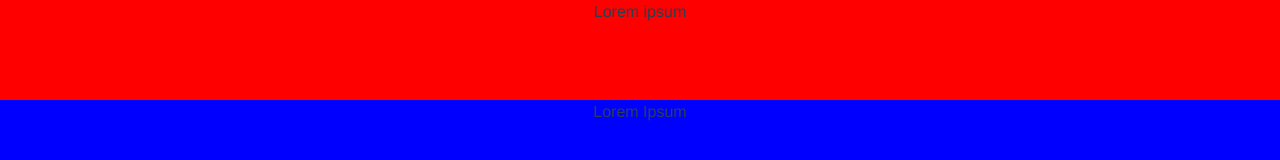
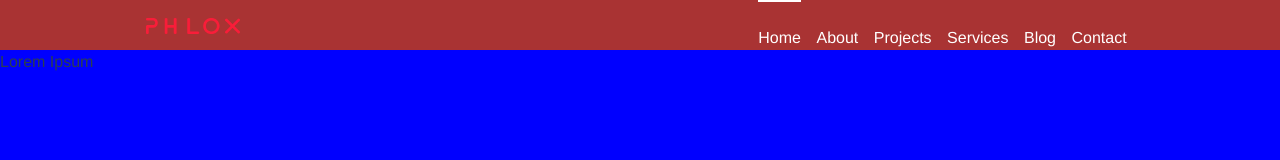
Before and after one commit to AndreaNocciolini/proj-html-vuejs, a Vue app: page / in a window 1280 px wide. Shown: the top 160 px of the page. Built offline with nearby package versions, Linux system fonts and the light colour scheme.

Commit message:
add header (to polish)

```diff
--- a/src/App.vue
+++ b/src/App.vue
@@ -28,7 +28,6 @@ export default {
   font-family: Avenir, Helvetica, Arial, sans-serif;
   -webkit-font-smoothing: antialiased;
   -moz-osx-font-smoothing: grayscale;
-  text-align: center;
   color: #2c3e50;
 }
 </style>
--- a/src/components/Header.vue
+++ b/src/components/Header.vue
@@ -1,7 +1,19 @@
 <template>
   <header>
-      <div>
-          Lorem ipsum
+      <div class="header-container d-flex justify-content-around align-items-center">
+          <div class="header-logo">
+              <img src="../assets/images/logotype.png" alt="">
+          </div>
+          <div class="header-menu d-flex align-items-center">
+              <ul class="list-unstyled d-flex w-100 align-items-end justify-content-around">
+                  <li class="first-link"><a href="">Home</a></li>
+                  <li><a href="">About</a></li>
+                  <li><a href="">Projects</a></li>
+                  <li><a href="">Services</a></li>
+                  <li><a href="">Blog</a></li>
+                  <li><a href="">Contact</a></li>
+              </ul>
+          </div>
       </div>
   </header>
 </template>
@@ -13,9 +25,32 @@ export default {
 </script>
 
 <style lang="scss" scoped>
-    div {
-        height: 100px;
+    .header-container {
+        height: 50px;
         width: 100%;
-        background-color: red;
+        background-color: rgb(148, 0, 0, 0.8);
+        .header-logo img{
+            width: 30%;
+        }
+        .header-menu {
+            width: 30%;
+            ul {
+            margin: auto;
+            li a {
+                color: white;
+                text-decoration: none;
+                }
+            li:hover::before,
+            .first-link::before {
+                content: '';
+                width: 100%;
+                height: 2px;
+                background-color: white;
+                display: block;
+                margin-bottom: 1.5em;
+                }
+
+            }
+        }
     }
 </style>
```
